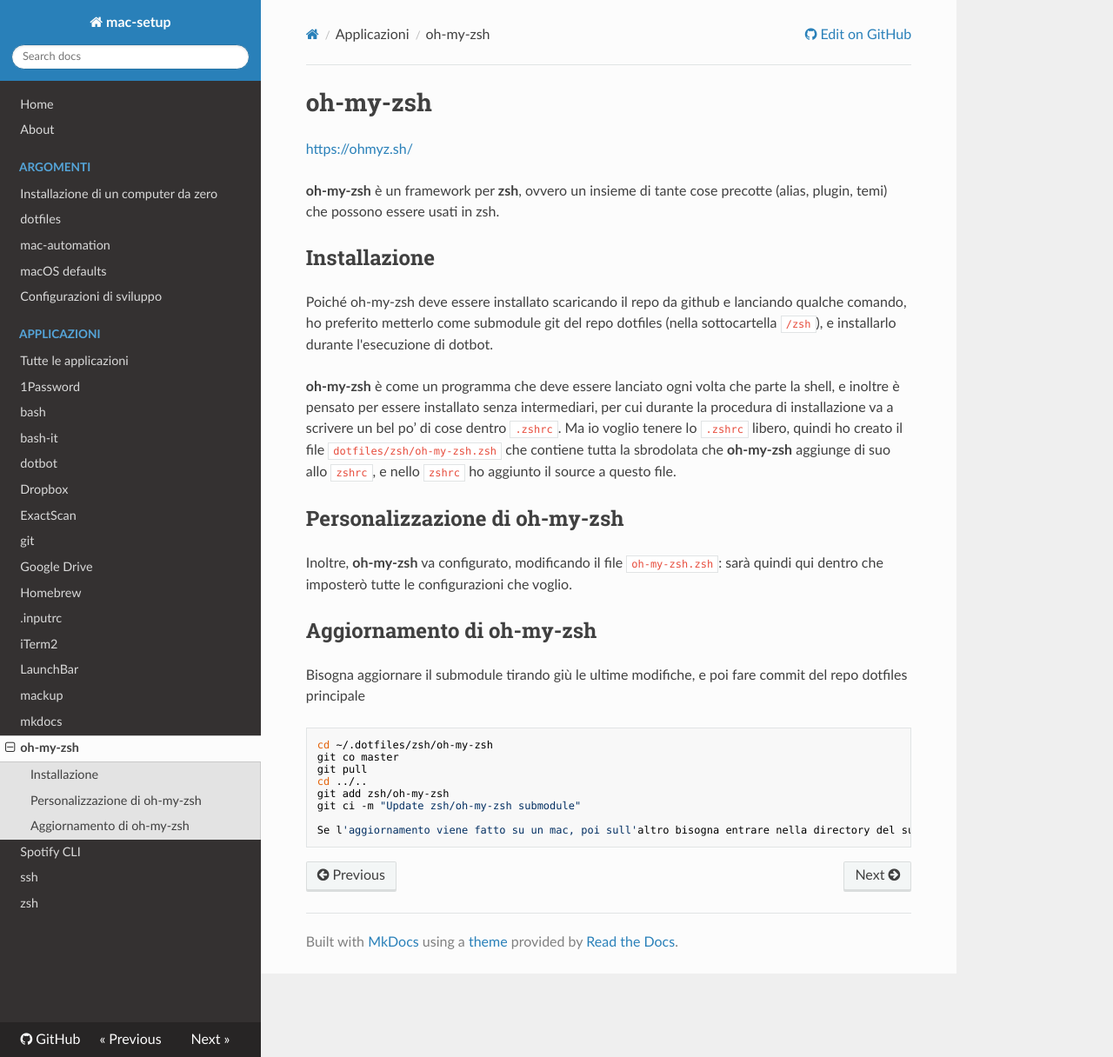
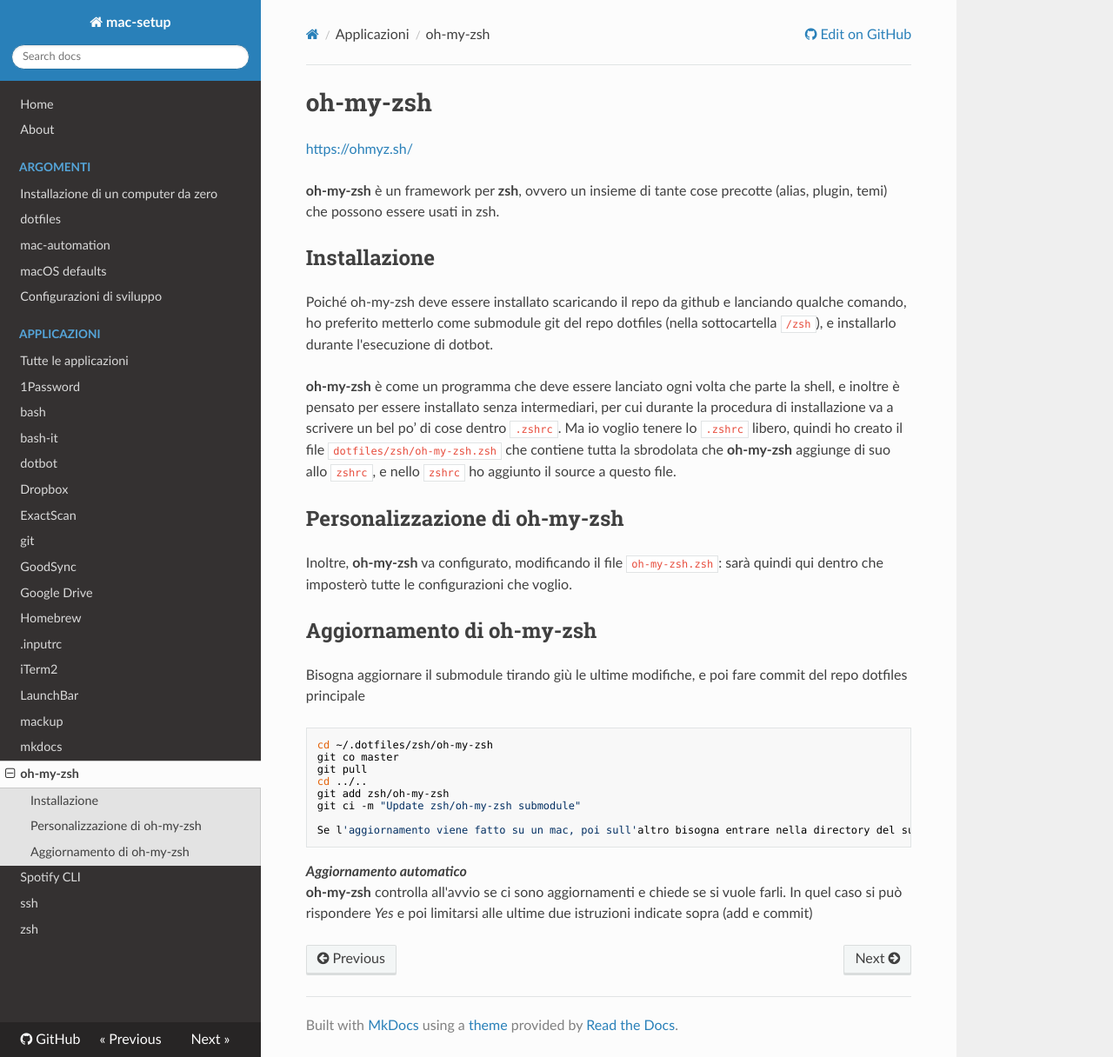
Before and after one commit to magobaol/mac-setup, an MkDocs documentation site: the page built from docs/applications/oh-my-zsh.md, in a window 1280 px wide and 1216 px high. Shown: the whole window at 87% size. Built offline with MkDocs 1.6.1, drawn with Linux system fonts in a browser that asks for light colours; nearby versions of some CDN libraries.

```diff
--- a/docs/applications/oh-my-zsh.md
+++ b/docs/applications/oh-my-zsh.md
@@ -24,4 +24,7 @@ Bisogna aggiornare il submodule tirando giù le ultime modifiche, e poi fare com
 
 	Se l'aggiornamento viene fatto su un mac, poi sull'altro bisogna entrare nella directory del submodule e fare `git pull`.
 
+_**Aggiornamento automatico**_
+**oh-my-zsh** controlla all'avvio se ci sono aggiornamenti e chiede se si vuole farli. In quel caso si può rispondere _Yes_ e poi limitarsi alle ultime due istruzioni indicate sopra (add e commit)
+
 [1]:	https://ohmyz.sh/
--- a/mkdocs.yml
+++ b/mkdocs.yml
@@ -27,6 +27,7 @@ nav:
     - applications/dropbox.md
     - applications/exactscan.md
     - applications/git.md
+    - applications/goodsync.md
     - applications/google-drive.md
     - applications/homebrew.md
     - applications/inputrc.md
```
Also changed, not shown: docs/applications/goodsync.md (added, +25 -0 lines), docs/applications/index.md (+1 -0 lines), docs/applications/mkdocs.md (+4 -0 lines), docs/topics/mac-installation.md (+2 -1 lines).
